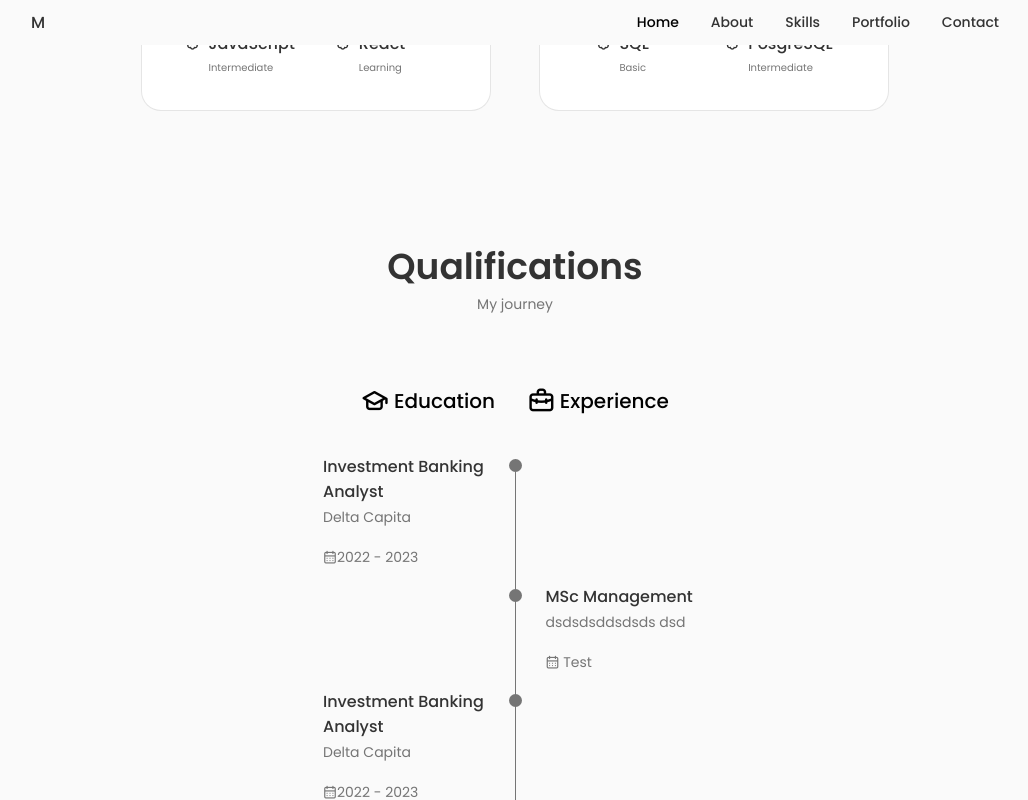
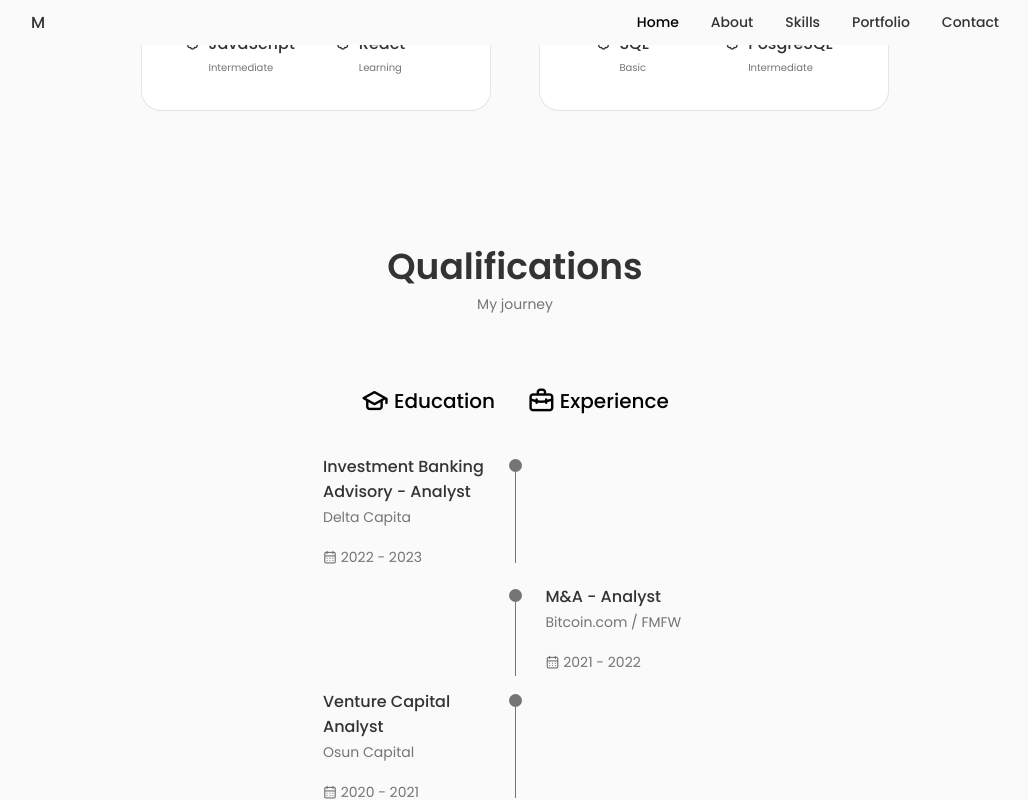
Before and after one commit to dyloff/dylon_io, a React (Create React App) app in the folder website-profile/: page / in a window 1280 px wide. Both pictures are taken after a click on the element "Experience". Shown: the part 1721-2521 px from the top of the page, without its empty margins (125-1153 px from the left). Built offline with nearby package versions, Linux system fonts and the light colour scheme.

Commit message:
adjusted qualifications tab

```diff
--- a/website-profile/src/components/qualification/Qualification.jsx
+++ b/website-profile/src/components/qualification/Qualification.jsx
@@ -82,7 +82,7 @@ const Qualification = ()=> {
               </div>
             </div>
 
-            <div className="qualification__data">
+            {/* <div className="qualification__data">
               <div></div>
 
 
@@ -93,7 +93,7 @@ const Qualification = ()=> {
               </div>
 
               <div>
-                <h3 className="qualification__title">MSc Management</h3>
+                <h3 className="qualification__title">A-Levels</h3>
                 <span className="qualification__subtitle">dsdsdsddsdsds dsd</span>
                 <div className="qualification__subtitle">
                   <div className="div qualification__calendar">
@@ -101,16 +101,16 @@ const Qualification = ()=> {
                   </div>
                 </div>
               </div>
-            </div>
+            </div> */}
           </div>
 
           <div className={toggleState === 2 ? "qualification__content qualification__content-active" : "qualification__content "}>
             <div className="qualification__data">
               <div>
-                <h3 className="qualification__title">Investment Banking Analyst</h3>
+                <h3 className="qualification__title">Investment Banking Advisory - Analyst</h3>
                 <span className="qualification__subtitle">Delta Capita</span>
                 <div className="qualification__subtitle">
-                  <i className="uil uil-calendar-alt"></i>2022 - 2023
+                  <i className="uil uil-calendar-alt"></i> 2022 - 2023
                 </div>
               </div>
 
@@ -133,11 +133,11 @@ const Qualification = ()=> {
               </div>
 
               <div>
-                <h3 className="qualification__title">MSc Management</h3>
-                <span className="qualification__subtitle">dsdsdsddsdsds dsd</span>
+                <h3 className="qualification__title">M&A - Analyst</h3>
+                <span className="qualification__subtitle">Bitcoin.com / FMFW   </span>
                 <div className="qualification__subtitle">
                   <div className="div qualification__calendar">
-                  <i className="uil uil-calendar-alt"></i> Test
+                  <i className="uil uil-calendar-alt"></i> 2021 - 2022
                   </div>
                 </div>
               </div>
@@ -145,10 +145,10 @@ const Qualification = ()=> {
 
             <div className="qualification__data">
               <div>
-                <h3 className="qualification__title">Investment Banking Analyst</h3>
-                <span className="qualification__subtitle">Delta Capita</span>
+                <h3 className="qualification__title"> Venture Capital Analyst</h3>
+                <span className="qualification__subtitle">Osun Capital </span>
                 <div className="qualification__subtitle">
-                  <i className="uil uil-calendar-alt"></i>2022 - 2023
+                  <i className="uil uil-calendar-alt"></i> 2020 - 2021
                 </div>
               </div>
 
--- a/website-profile/src/components/qualification/qualification.css
+++ b/website-profile/src/components/qualification/qualification.css
@@ -75,7 +75,7 @@
 .qualification__line {
   display: block;
   width: 1px;
-  height: 100%;
+  height: 70%;
   background-color: var(--text-color);
   transform: translate(6px, -7px);
 }
```
